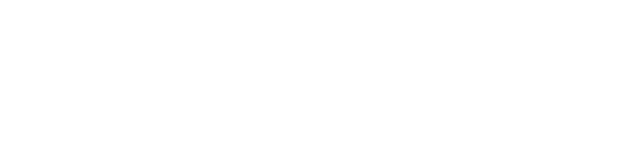
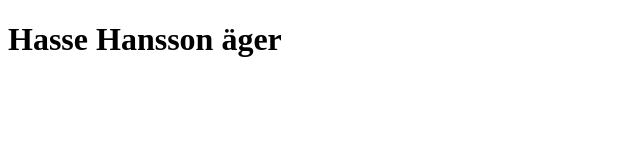
Before and after one commit to dalar12/test, a plain HTML site: page index.html in a window 1280 px wide. Shown: the whole page, without its empty margins (0-640 px from the left). Drawn offline with Linux system fonts and the light colour scheme.

Commit message:
Hasse Hansson finns nu med

```diff
--- a/index.html
+++ b/index.html
@@ -5,7 +5,7 @@
 		<title></title>
 	</head>
 	<body>
-		<h1></h1>
+		<h1>Hasse Hansson äger</h1>
 
 	</body>
 </html>
```
